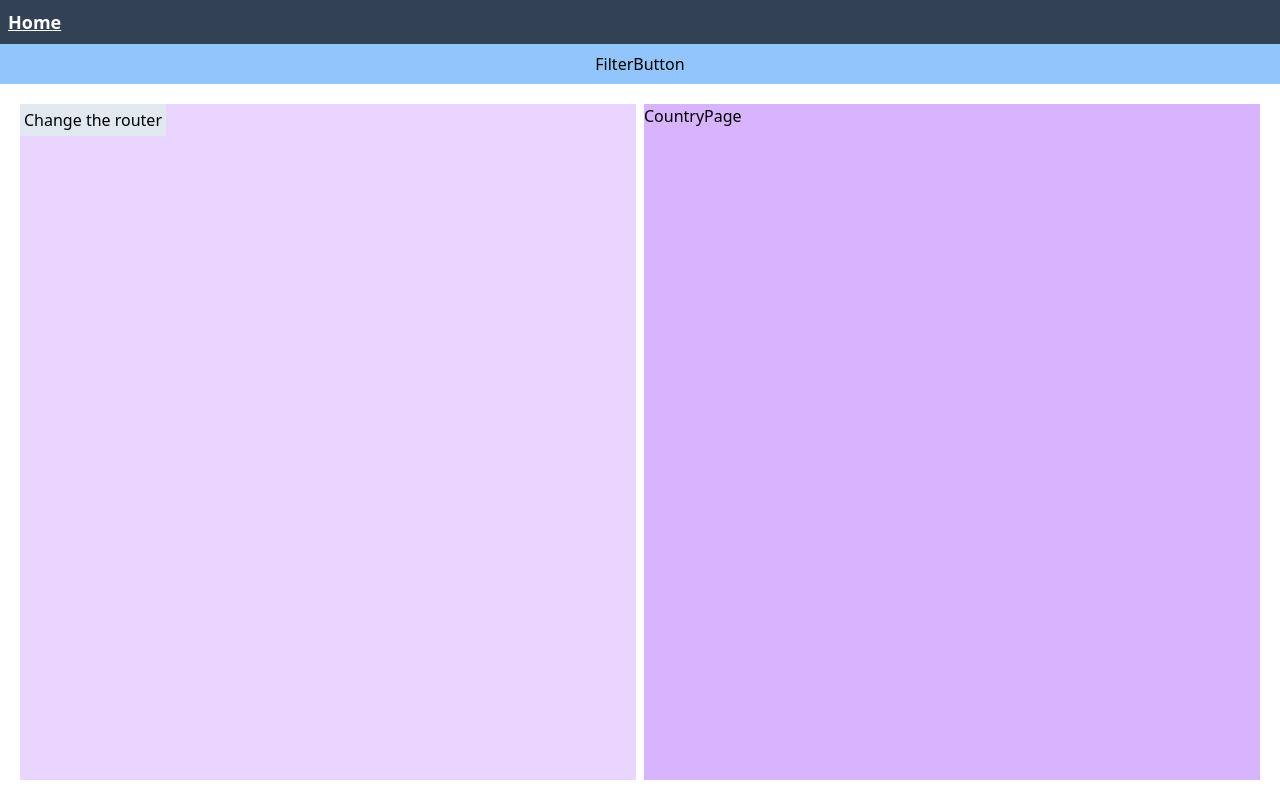
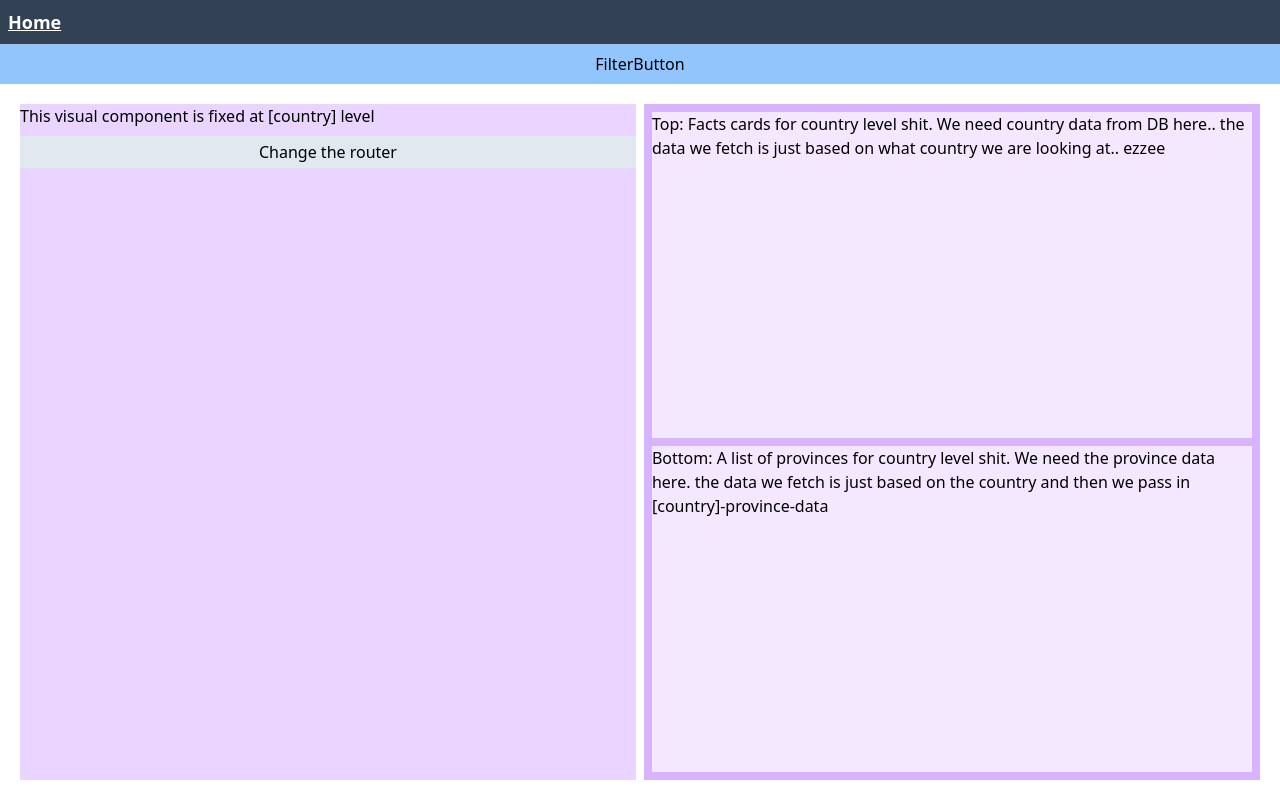
Before and after one commit to RobJJ/gpbp-ldt, a Next.js app: page /dashboard/false in a window 1280 px wide. Built offline with nearby package versions, Linux system fonts and the light colour scheme.

Commit message:
updated page right hand comp child

```diff
--- a/src/app/dashboard/[country]/page.js
+++ b/src/app/dashboard/[country]/page.js
@@ -1,5 +1,18 @@
 import React from "react";
 
 export default function CountryPage() {
-  return <div className="w-1/2 h-full bg-purple-300">CountryPage</div>;
+  return (
+    <div className="w-1/2 h-full bg-purple-300 flex flex-col p-2 gap-2">
+      <section className="w-full h-1/2 bg-purple-100">
+        Top: Facts cards for country level shit. We need country data from DB
+        here.. the data we fetch is just based on what country we are looking
+        at.. ezzee
+      </section>
+      <section className="w-full h-1/2 bg-purple-100">
+        Bottom: A list of provinces for country level shit. We need the province
+        data here. the data we fetch is just based on the country and then we
+        pass in [country]-province-data
+      </section>
+    </div>
+  );
 }
--- a/src/components/clientcompmap.js
+++ b/src/components/clientcompmap.js
@@ -12,7 +12,8 @@ export default function ClientCompMap({ chosenCountry }) {
     router.push(`/dashboard/${chosenCountry}?layer=district`);
   }
   return (
-    <div className="w-1/2 h-full bg-purple-200">
+    <div className="w-1/2 h-full bg-purple-200 flex flex-col gap-2">
+      <span>This visual component is fixed at [country] level</span>
       <button onClick={handleClick} className="bg-slate-200 p-1">
         Change the router
       </button>
```
